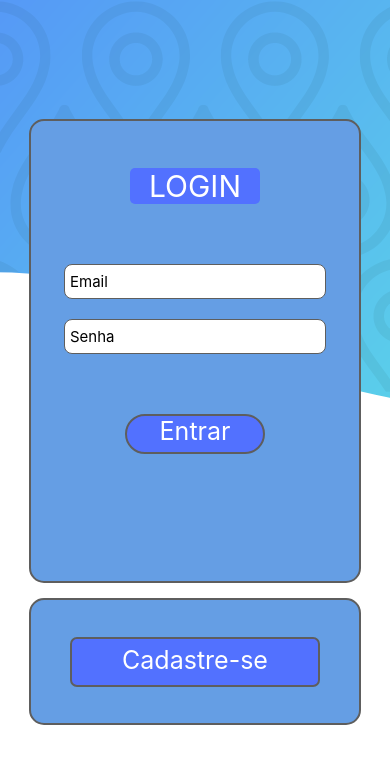
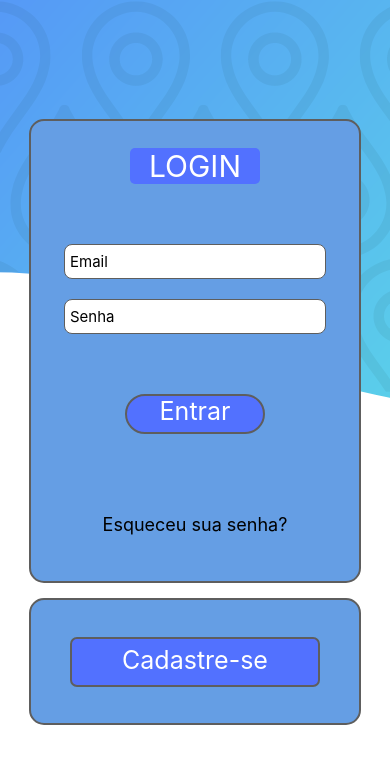
Before and after one commit to ContatandoSolucoes/Front-End, a React Native app: screen / in a window 390 px wide. Shown: the top 764 px of the page. Built offline with nearby package versions, Linux system fonts and the light colour scheme.

Commit message:
Tela de recuperação de senha

```diff
--- a/App.js
+++ b/App.js
@@ -10,6 +10,7 @@ import Home from './src/Pages/Home';
 import Perfil from './src/Pages/Perfil';
 import Principal from './src/Pages/Principal';
 import Menu from './src/Pages/Menu'
+import Recuperação from './src/Pages/Recuperação';
 
 //Import do react navigation
 import 'react-native-gesture-handler';
@@ -30,6 +31,7 @@ export default function App() {
       <Stack.Screen name='Perfil' component={Perfil} options={{title:'', headerTransparent:'true',}}></Stack.Screen>
       <Stack.Screen name="Principal" component={Principal} options={{title:'', headerTransparent:'true',}}></Stack.Screen>
       <Stack.Screen name='Menu' component={Menu} options={{title:'', headerTransparent:'true',}}></Stack.Screen>
+      <Stack.Screen name='Recuperação' component={Recuperação} options={{title:'', headerTransparent:'true',}}></Stack.Screen>
     </Stack.Navigator>
     </NavigationContainer>
   );
--- a/src/Components/Form/Form.js
+++ b/src/Components/Form/Form.js
@@ -54,6 +54,7 @@ function Form() {
                   onChangeText={e=>setSenha(e)}
               ></TextInput>
             <TouchableOpacity onPress={handleLogin}><Text style={styles.entrar}>Entrar</Text></TouchableOpacity>
+            <TouchableOpacity onPress={() => navigation.navigate('Recuperação')}><Text style={styles.esqueceu}>Esqueceu sua senha?</Text></TouchableOpacity>
           </View>
           <FormCad></FormCad>
         </ImageBackground>
@@ -114,7 +115,12 @@ const styles = StyleSheet.create({
       justifyContent : 'center',
       width : "100%",
       alignItems : 'center',
-    }
+    },
+    esqueceu:{
+      fontSize : 18,
+      marginTop : 80,
+      marginBottom : -60
+    },
 
 })
 
--- a/src/Pages/Principal.js
+++ b/src/Pages/Principal.js
@@ -19,7 +19,7 @@ function Principal() {
 
       let { status } = await Location.requestForegroundPermissionsAsync();
       if (status !== 'granted') {
-        console.log('Permission to access location was denied');// Aqui eles está apontando que se o usuário negar o uso do localizção ele apresentará essa mensagem de erro
+        console.log('Permission to access location was denied');// Aqui ele está apontando que se o usuário negar o uso do localizção ele apresentará essa mensagem de erro
         return;
       }
 
--- /dev/null
+++ b/src/Pages/Recuperação.js
@@ -0,0 +1,77 @@
+import React from 'react'
+import { StyleSheet, Text, TextInput, View, Image, TouchableOpacity, ImageBackground} from 'react-native';
+import back from "../../assets/Fundo.png"
+import { StatusBar } from 'expo-status-bar';
+
+function Recuperação() {
+  return (
+    <React.Fragment>
+
+        <ImageBackground source={back} resizeMode="cover" style={styles.image}>
+            <View style={styles.container}>
+                <Text style={styles.title}>Recuperação de senha</Text>
+                <TextInput style={styles.input} placeholder="Email"></TextInput>
+                <TouchableOpacity><Text style={styles.entrar}>Enviar</Text></TouchableOpacity>
+            </View>
+        </ImageBackground>
+    </React.Fragment>
+  )
+}
+
+const styles = StyleSheet.create({
+
+    container: {
+        width : "85%",
+        height : "55%",
+        backgroundColor : "#659ee4",
+        borderRadius : 15,
+        alignItems : 'center',
+        justifyContent : 'center',
+        borderWidth : 2,
+        borderColor : '#5e5e5e'
+    },
+      image :{
+        flex : 1,
+        justifyContent : 'center',
+        width : "100%",
+        alignItems : 'center',
+        flexDirection : 'column'
+      },
+      title:{
+        backgroundColor : "#5271ff",
+        fontSize : 30,
+        width : 250,
+        textAlign : 'center',
+        marginTop : -80,
+        marginBottom : 80,
+        color : 'white',
+        borderColor : '#5e5e5e',
+        borderWidth : 2,
+        borderRadius : 5,
+    },
+    input:{
+        margin : 10,
+        backgroundColor : 'white',
+        width : '80%',
+        height : 35,
+        borderWidth : 1,
+        borderColor : "#5e5e5e",
+        borderRadius : 8,
+        fontSize: 15,
+        padding: 5,
+      },
+      entrar:{
+        backgroundColor : "#5271ff",
+          fontSize : 25,
+          width : 140,
+          height : 40,
+          textAlign : 'center',
+          borderColor : '#5e5e5e',
+          borderWidth : 2,
+          borderRadius : 30,
+          color : 'white',
+          marginTop : 80,
+      },
+
+  });
+export default Recuperação
```
Also changed, not shown: 1 other file (tests, documents, lock files or other folders).
